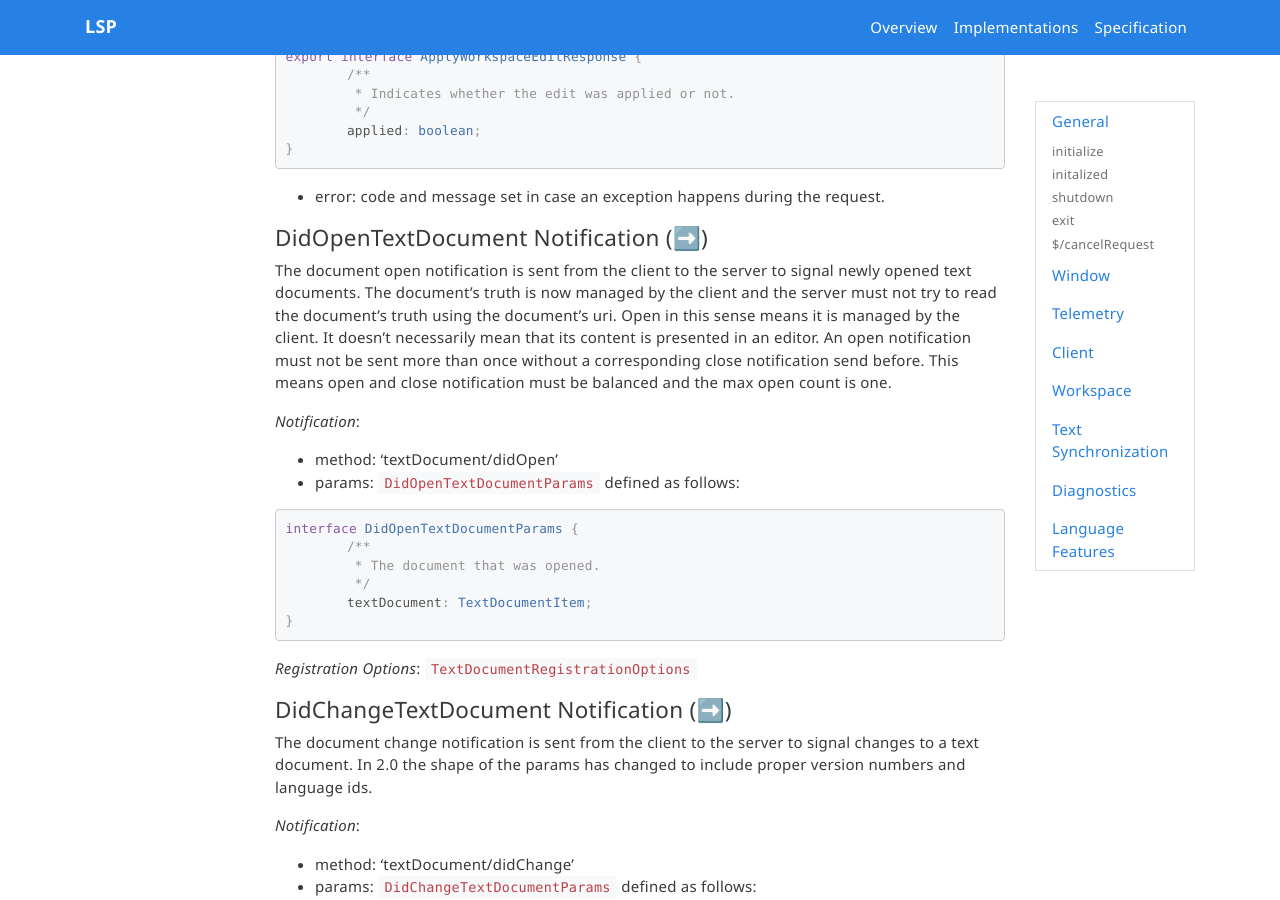
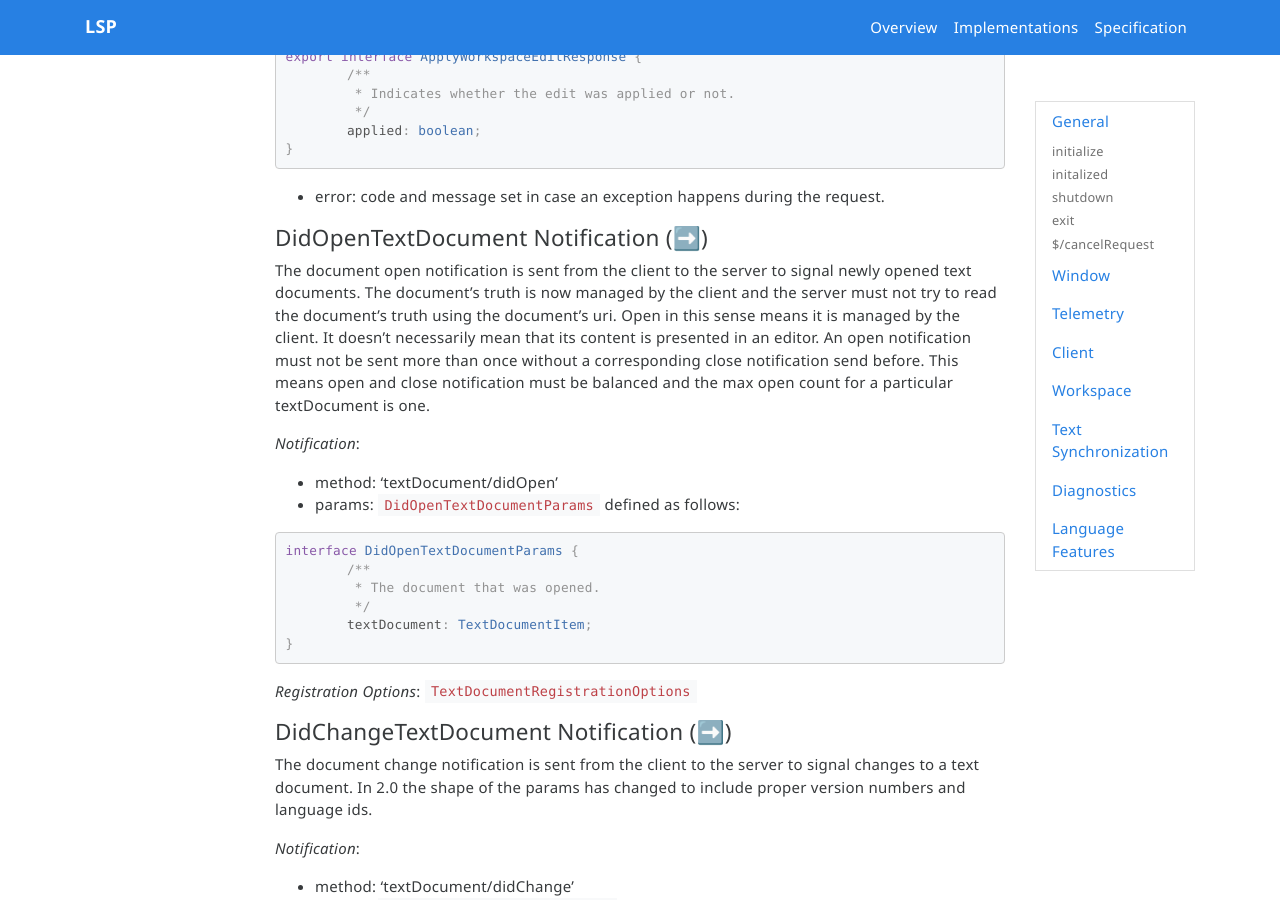
Before and after one commit to microsoft/language-server-protocol, a Jekyll site: the page built from specification.md, in a window 1280 px wide and 900 px high, scrolled down 43424 px. Built offline with Jekyll 4.4.1, drawn with Linux system fonts in a browser that asks for light colours; nearby versions of some CDN libraries; emoji names are drawn with the system emoji font.

Commit message:
Merging #408: Make the description of textDocument/didOpen less ambiguous

```diff
--- a/specification.md
+++ b/specification.md
@@ -2092,7 +2092,7 @@ export interface ApplyWorkspaceEditResponse {
 
 #### <a name="textDocument_didOpen" class="anchor"></a>DidOpenTextDocument Notification (:arrow_right:)
 
-The document open notification is sent from the client to the server to signal newly opened text documents. The document's truth is now managed by the client and the server must not try to read the document's truth using the document's uri. Open in this sense means it is managed by the client. It doesn't necessarily mean that its content is presented in an editor. An open notification must not be sent more than once without a corresponding close notification send before. This means open and close notification must be balanced and the max open count is one.
+The document open notification is sent from the client to the server to signal newly opened text documents. The document's truth is now managed by the client and the server must not try to read the document's truth using the document's uri. Open in this sense means it is managed by the client. It doesn't necessarily mean that its content is presented in an editor. An open notification must not be sent more than once without a corresponding close notification send before. This means open and close notification must be balanced and the max open count for a particular textDocument is one.
 
 _Notification_:
 * method: 'textDocument/didOpen'
```
